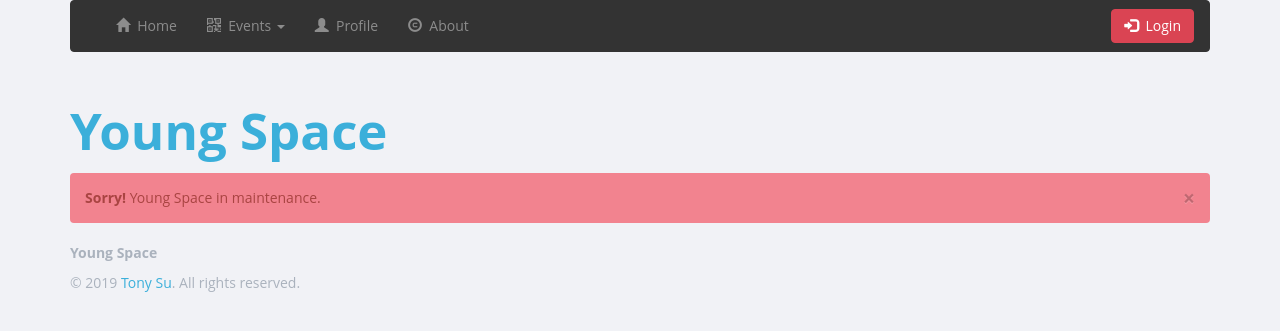
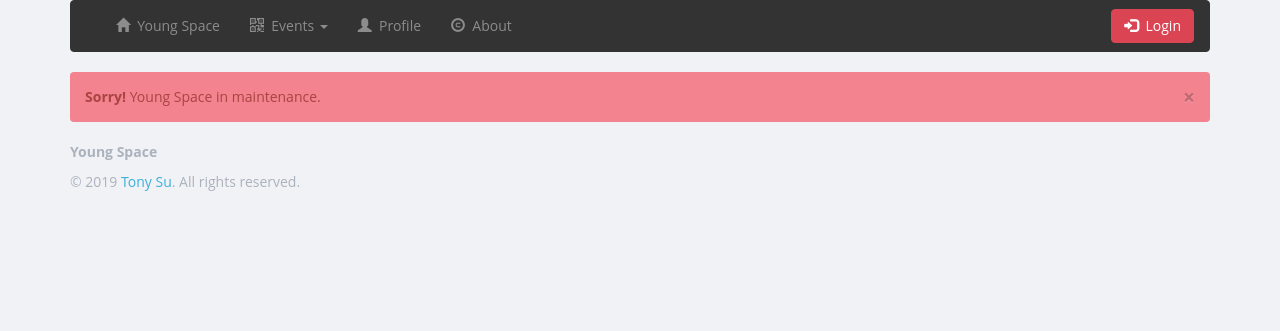
Before and after one commit to peitaosu/YoungSpace, a Django app: page / in a window 1280 px wide. Shown: the top 331 px of the page. Run offline with Django 3.2, Linux system fonts and the light colour scheme; some libraries are stand-ins or nearby versions; some web fonts are replaced.

Commit message:
remove header

```diff
--- a/yspace/yspace/templates/header.html
+++ /dev/null
@@ -1,5 +0,0 @@
-<div class="row">
-    <div class="col-md-12">
-        <h1><a href="/">Young Space</a></h1>
-    </div>
-</div>
--- a/yspace/yspace/templates/index.html
+++ b/yspace/yspace/templates/index.html
@@ -3,7 +3,6 @@
     <body>
         <div class="container">
             {% include "navbar.html" %}
-            {% include "header.html" %}
 
             {% if in_maintenance == False %}
             <div class="row">
--- a/yspace/yspace/templates/navbar.html
+++ b/yspace/yspace/templates/navbar.html
@@ -12,7 +12,7 @@
         <div class="collapse navbar-collapse" id="navbar-collapse-1">
             <ul class="nav navbar-nav">
                 <li>
-                    <a href="/"><i class="glyphicon glyphicon-home"></i>&nbsp;&nbsp;Home</a>
+                    <a href="/"><i class="glyphicon glyphicon-home"></i>&nbsp;&nbsp;Young Space</a>
                 </li>
                 <li class="dropdown">
                     <a href="#" class="dropdown-toggle" data-toggle="dropdown"><i
```
